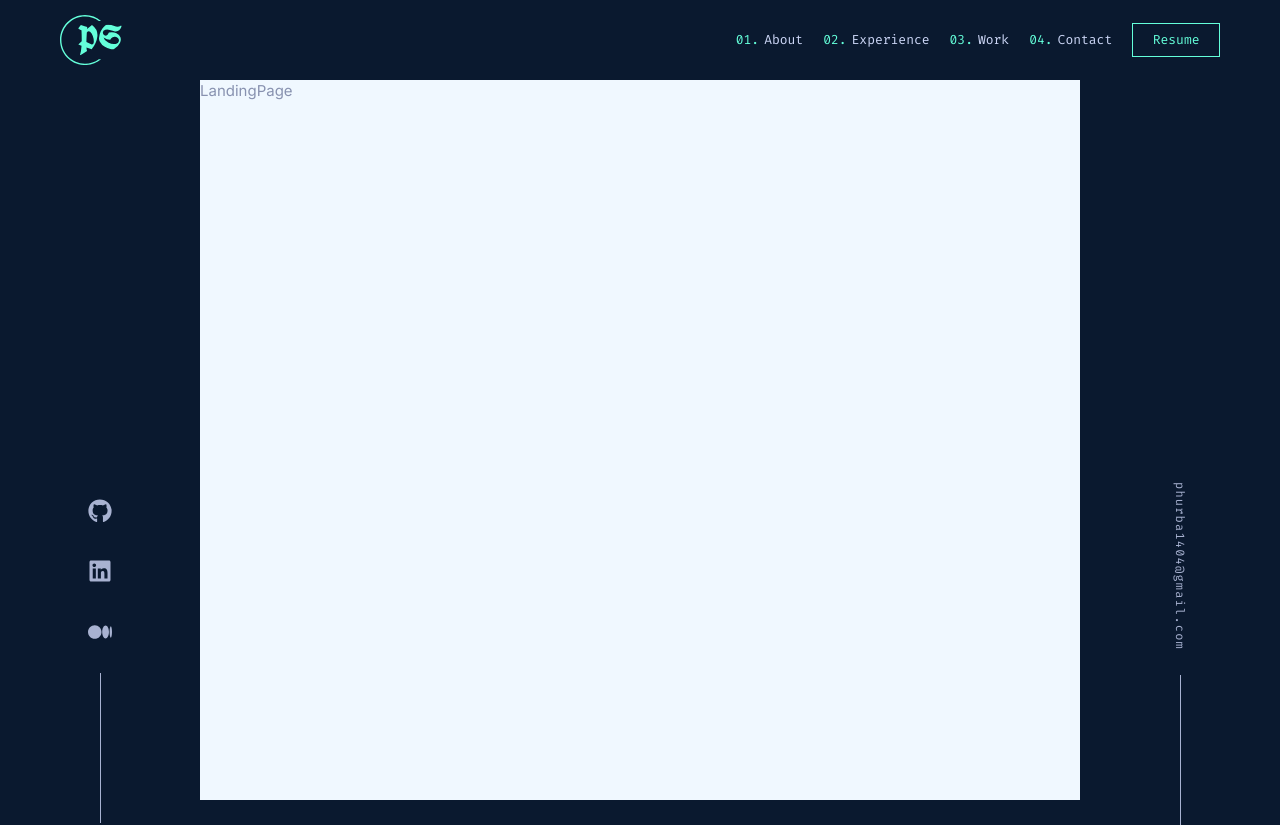
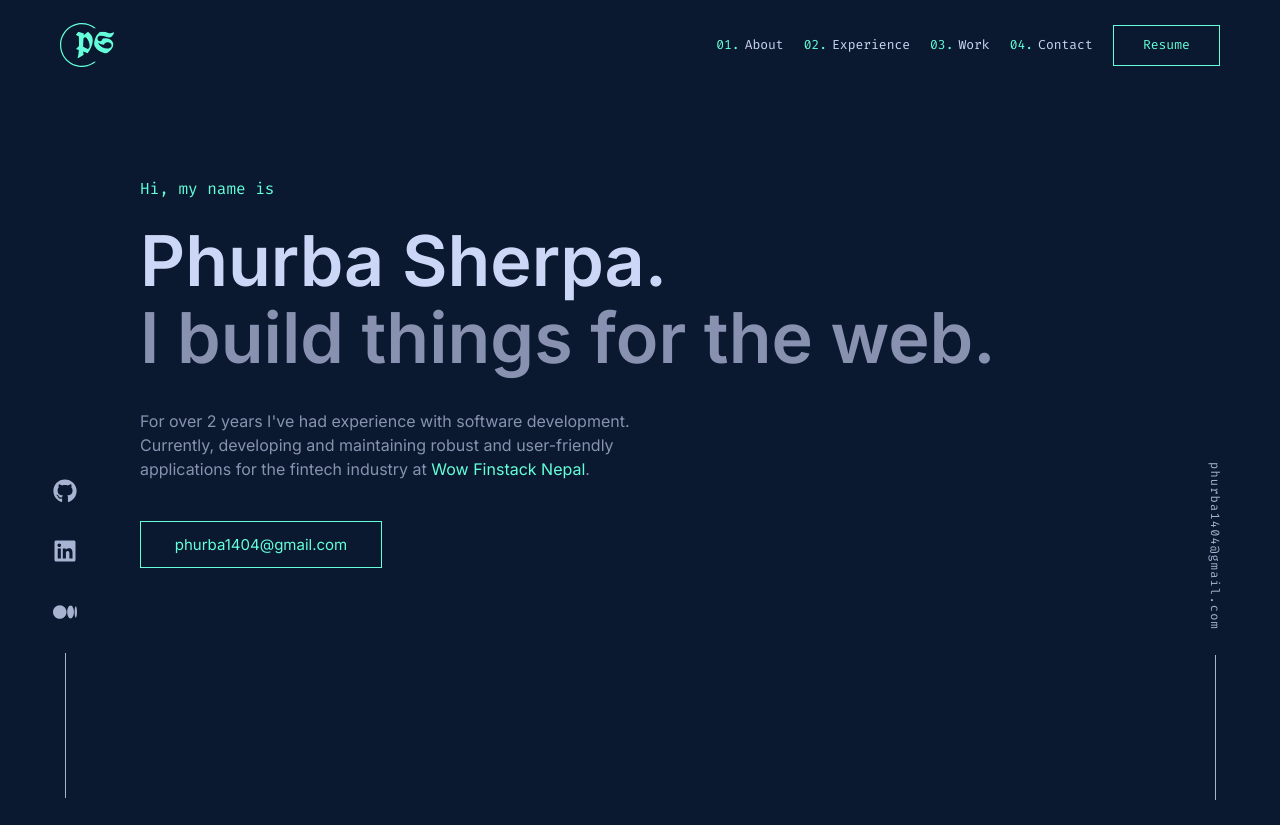
Before and after one commit to Phurba-Sherpa/v2-portfolio, a React (Vite) app: page / in a window 1280 px wide. After the commit the page ends 800 px from the top, so only its background shows below. Built offline with nearby package versions, Linux system fonts and the light colour scheme; the HTML template or start-up script is replaced by a standard one.

Commit message:
Hero section: complete ui design for hero section

```diff
--- a/src/components/Button.tsx
+++ b/src/components/Button.tsx
@@ -8,7 +8,7 @@ const StyledButton = styled.a`
     color: var(--color-green);
     text-decoration: none;
     border: 1px solid var(--color-green);
-    padding: .5em 1.5em;
+    padding: .75em 2.25em;
   }
 
   &::before {
--- /dev/null
+++ b/src/components/Link.tsx
@@ -0,0 +1,22 @@
+import { FC, ReactNode } from "react"
+import styled from "styled-components"
+
+type ILink = {
+    children: ReactNode
+}
+
+const StyledLink = styled.a`
+    &:link,
+    &:visited {
+        text-decoration: none;
+        display: inline-block;
+        color: var(--color-green);
+    }
+`
+
+const Link:FC<ILink> = ({children}) => {
+    return <StyledLink href="#">
+        {children}
+    </StyledLink>
+}
+export default Link
--- a/src/layout/left-nav/index.tsx
+++ b/src/layout/left-nav/index.tsx
@@ -7,7 +7,7 @@ const StyledNav = styled.nav`
     grid-area: leftnav;
     height: 100%;
     display: flex;
-    padding-bottom: 150px;
+    padding-bottom: 170px;
 
     > ul {
         list-style: none;
@@ -22,7 +22,7 @@ const StyledNav = styled.nav`
           content: '';
           display: block;
           width: 1px;
-          height: 150px;
+          height: 145px;
           top: 115%;
           left: 50%;
           background-color: var(--color-slate-300);
--- a/src/layout/right-nav/index.tsx
+++ b/src/layout/right-nav/index.tsx
@@ -7,7 +7,7 @@ const StyledNav = styled.div`
     color: var(--color-slate-300);
     height: 100%;
     display: flex;
-    padding-bottom: 150px;
+    padding-bottom: 170px;
 
 
     > .email-block {
@@ -41,7 +41,7 @@ const StyledNav = styled.div`
           content: '';
           position: absolute;
           width: 1px;
-          height: 150px;
+          height: 145px;
           top: 115%;
           left: 50%;
           background-color: var(--color-slate-300);
--- a/src/layout/top-nav/index.tsx
+++ b/src/layout/top-nav/index.tsx
@@ -13,7 +13,7 @@ const StyledNav = styled.nav`
     justify-content: space-between;
     align-items: center;
     > img {
-        width: 8rem;
+        width: 7rem;
     }
 
     .nav-container {
--- a/src/pages/LandingPage.tsx
+++ b/src/pages/LandingPage.tsx
@@ -1,12 +1,57 @@
-import styled from "styled-components"
+import styled from 'styled-components'
+import Button from '../components/Button'
+import Link from '../components/Link'
 
 const StyledPage = styled.div`
-    background-color: aliceblue;
     height: 100%;
+    width: 100%;
+    h2 {
+      margin-bottom: 1.5em;
+    }
+    .section-hero {
+      &__content {
+        padding-top: 6em;
 
+      }
+      &__greet {
+        font-size: var(--fs-md);
+        font-weight: 400;
+        font-family: 'Fira Code', monospace;
+        color: var(--color-green);
+        margin-bottom: 1.5em;
+      }
+      &__head,
+      &__subhead {
+        font-size: 7rem;
+      }
+
+      &__subhead {
+        color: var(--color-slate-400);
+      }
+      &__subhead {}
+      &__desc {
+        max-width: 55ch;
+        font-size: var(--fs-md);
+        margin-bottom: 2.5em;
+      }
+    }
 `
 export default function LandingPage() {
-  return (
-    <StyledPage>LandingPage</StyledPage>
-  )
+    return (
+        <StyledPage>
+            <section className='section-hero__content'>
+                <h1 className='section-hero__greet'>Hi, my name is</h1>
+                <h2 >
+                    <span className='section-hero__head'>Phurba Sherpa.</span> <br />
+                    <span className='section-hero__subhead'>I build things for the web.</span>
+                </h2>
+                <p className='section-hero__desc'>
+                    For over 2 years I've had experience with software
+                    development. Currently, developing and maintaining robust and user-friendly
+                    applications for the fintech industry at <Link>Wow Finstack Nepal</Link>.
+                </p>
+                <Button>phurba1404@gmail.com</Button>
+            </section>
+        </StyledPage>
+    )
 }
--- a/src/pages/MainPage.tsx
+++ b/src/pages/MainPage.tsx
@@ -9,21 +9,29 @@ import LandingPage from './LandingPage'
 const StyledMainPage = styled.div`
     height: 100dvh;
     display: grid;
-    grid-template-columns: 20rem 1fr 20rem;
-    grid-template-rows: 8rem 1fr;
+    grid-template-columns: 13rem 1fr 13rem;
+    grid-template-rows: 9rem 1fr;
     grid-template-areas:
         'header header header'
         'leftnav content rightnav';
 `
+
+const StyledContentSection = styled.main`
+    max-width: 100rem;
+    width: 100%;
+    margin: 0 auto;
+`
+
+
 export default function MainPage() {
     return (
         <StyledMainPage>
             <TopNav />
             <LeftNav />
             <RightNav />
-            <main>
+            <StyledContentSection>
                 <LandingPage />
-            </main>
+            </StyledContentSection>
         </StyledMainPage>
     )
 }
--- a/src/styles/GlobalStyles.ts
+++ b/src/styles/GlobalStyles.ts
@@ -25,7 +25,8 @@ const GlobalStyles = createGlobalStyle`
     /* */
     --fs-xxs: 1.2rem;
     --fs-xs: 1.3rem;
-    --fs-normal: 1.8rem;
+    --fs-md: 1.6rem;
+    --fs-lg: 1.8rem;
 }
 
 ////////////////////
@@ -52,7 +53,7 @@ const GlobalStyles = createGlobalStyle`
     color: var(--color-slate-400);
     /* font-family: "Fira Code", monospace; */
     font-family: "Inter", sans-serif;
-    font-size: var(--fs-normal);
+    font-size: var(--fs-lg);
     line-height: 1.3;
 
 
@@ -64,6 +65,13 @@ const GlobalStyles = createGlobalStyle`
   img {
     max-width: 100%;
   }
-  `;
+
+  h1, h2, h3, h4, h5, h6 {
+    line-height: 1.1;
+    font-weight: 600;
+    color: var(--color-slate-200);
+  }
+  `
+  ;
 
 export default GlobalStyles;
```
